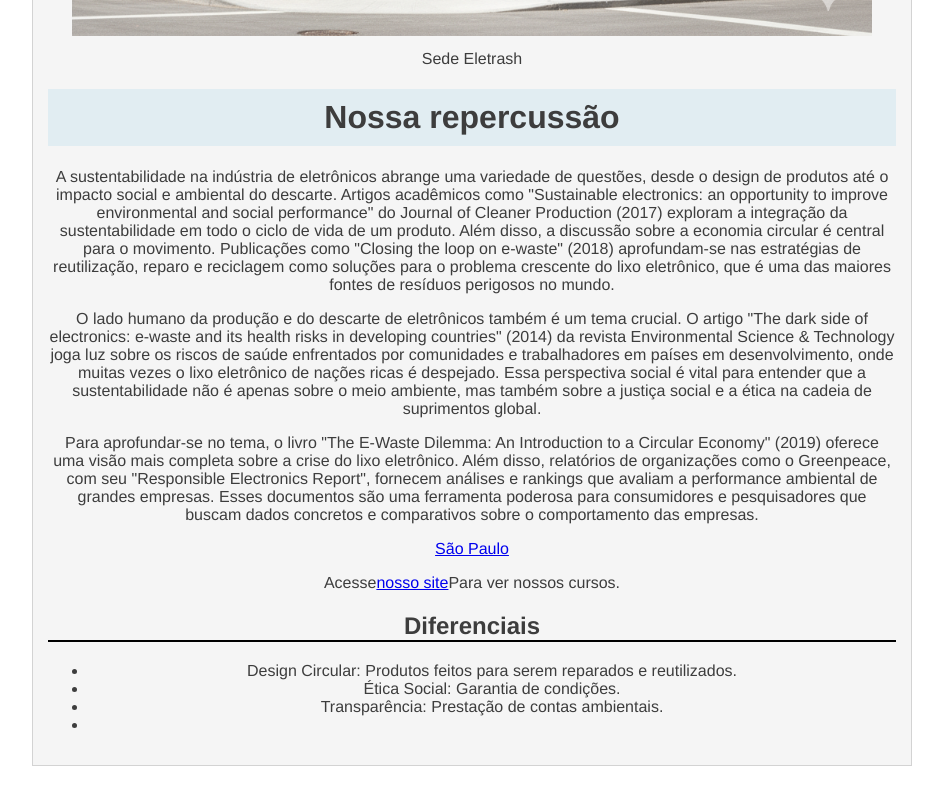
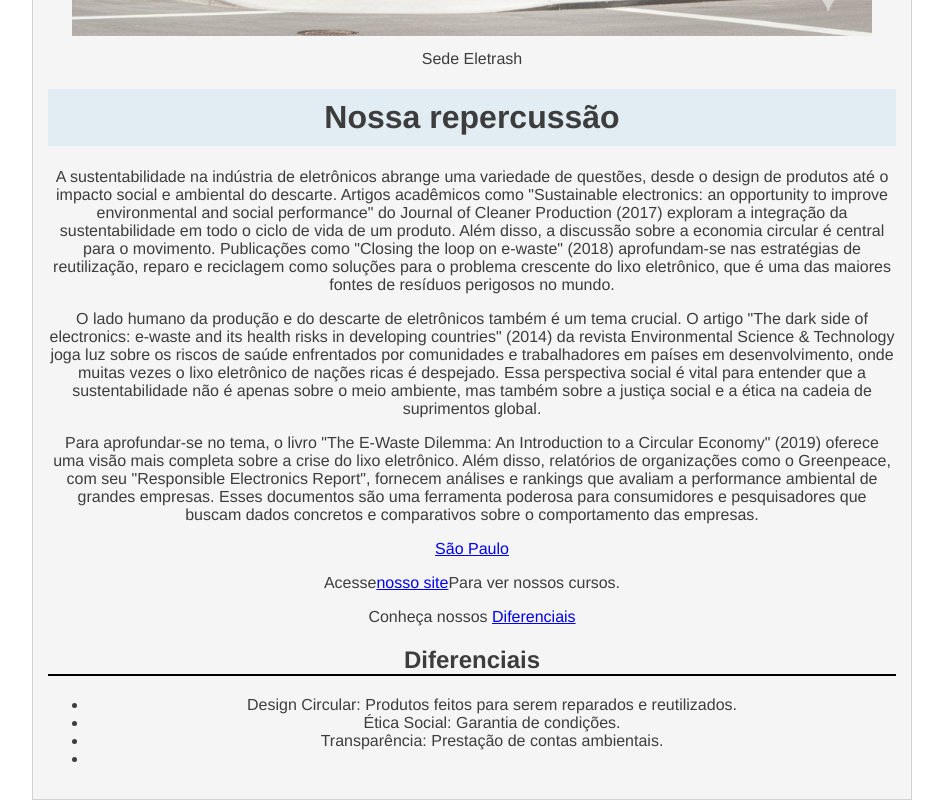
Before and after one commit to cellorb01/cellorb01.github.io, a plain HTML site: page sobre.html in a window 1280 px wide. Shown: the part 1110-1910 px from the top of the page, without its empty margins (168-1111 px from the left). Drawn offline with Linux system fonts and the light colour scheme.

Commit message:
Update sobre.html

```diff
--- a/sobre.html
+++ b/sobre.html
@@ -21,6 +21,7 @@
 <a href="https://maps.app.goo.gl/CDahXp8XhXdHnbX98"> São Paulo</a>
 
 <p>Acesse<a href="index.html">nosso site</a>Para ver nossos cursos.
+<p>Conheça nossos <a href="diferenciais">Diferenciais</a></p>
 
 <h2 id="Diferenciais">Diferenciais</h2>
 <ul>
```
